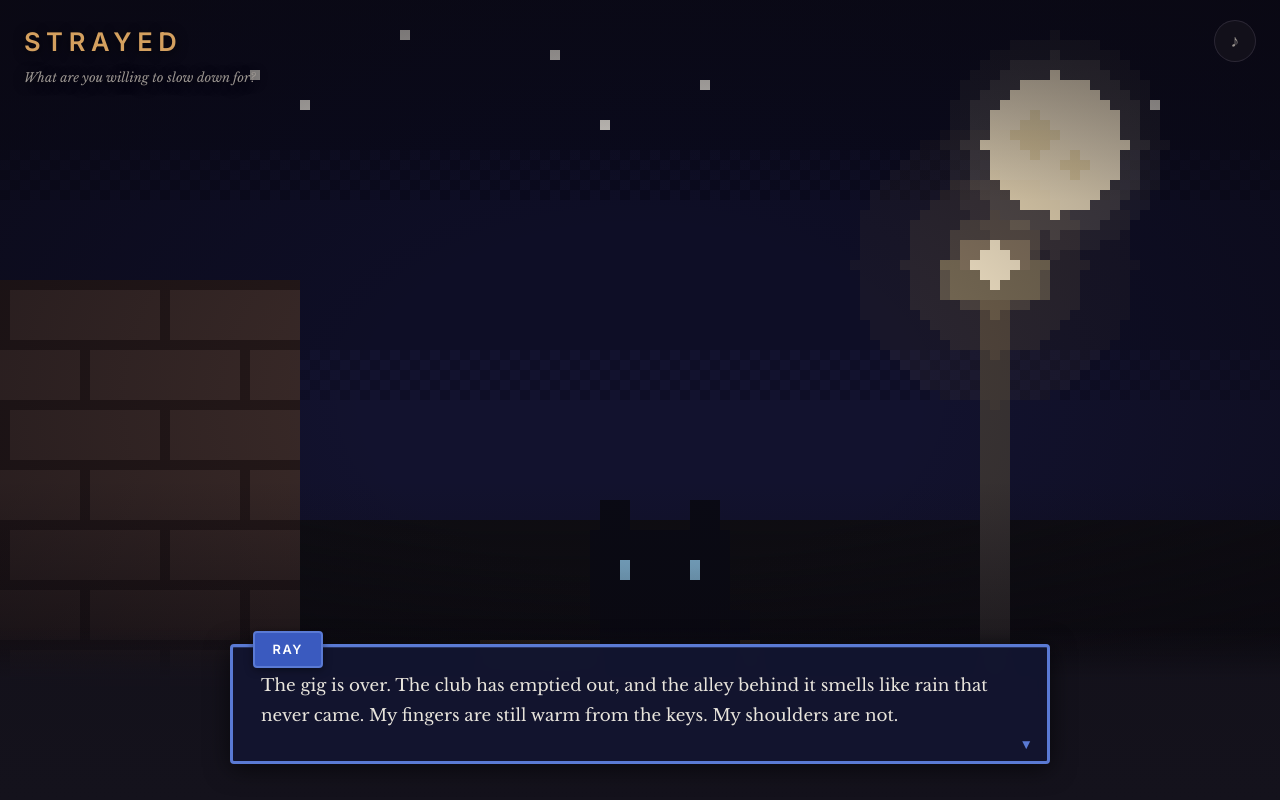
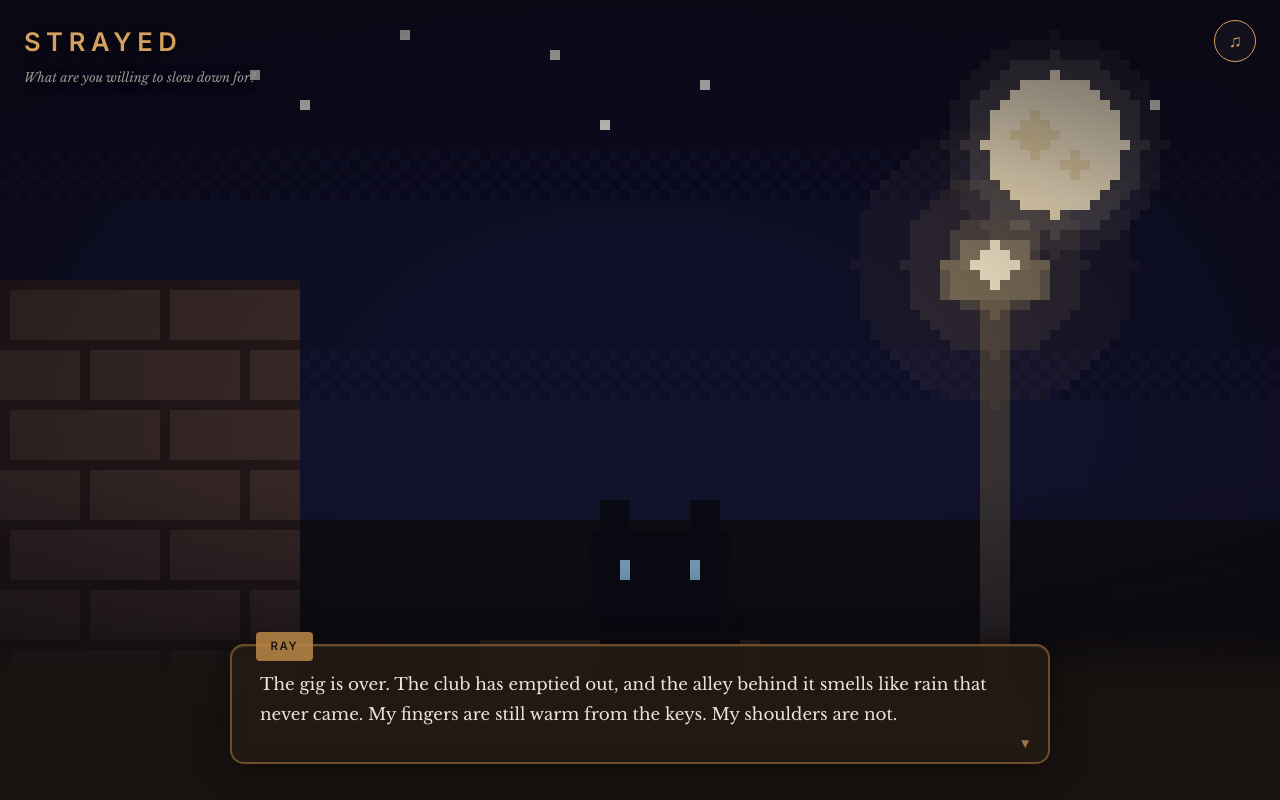
Before and after one commit to richardaiand/strayed, a website: page index.html in a window 1280 px wide. Drawn offline with nearby package versions, Linux system fonts and the light colour scheme.

Commit message:
Restyle dialogue box to warm cozy tones; music autoplays and stays on

```diff
--- a/game.js
+++ b/game.js
@@ -664,10 +664,39 @@ dom.toggleLog.addEventListener("click", () => {
 const bgMusic = document.getElementById("bg-music");
 const musicToggle = document.getElementById("music-toggle");
 let musicPlaying = false;
+let musicManuallyControlled = false;
+
+function startMusic() {
+  if (musicPlaying || !bgMusic) return;
+  bgMusic.play().then(() => {
+    musicPlaying = true;
+    if (musicToggle) {
+      musicToggle.textContent = "♫";
+      musicToggle.classList.add("playing");
+    }
+  }).catch(() => {
+    // Autoplay blocked — will retry on first user interaction
+  });
+}
 
 if (musicToggle && bgMusic) {
-  bgMusic.volume = 0.4;
-  musicToggle.addEventListener("click", () => {
+  bgMusic.volume = 0.35;
+  // Try autoplay immediately
+  startMusic();
+  // Browsers block autoplay until interaction — start on first click/keypress
+  const startOnce = () => {
+    if (!musicManuallyControlled) startMusic();
+    document.removeEventListener("click", startOnce);
+    document.removeEventListener("keydown", startOnce);
+  };
+  document.addEventListener("click", startOnce);
+  document.addEventListener("keydown", startOnce);
+
+  musicToggle.addEventListener("click", (e) => {
+    e.stopPropagation();
+    musicManuallyControlled = true;
+    document.removeEventListener("click", startOnce);
+    document.removeEventListener("keydown", startOnce);
     if (musicPlaying) {
       bgMusic.pause();
       musicToggle.textContent = "♪";
--- a/style.css
+++ b/style.css
@@ -194,7 +194,7 @@ body {
   color: var(--muted);
 }
 
-/* ---------- Dialogue box (bottom, Phoenix Wright style) ---------- */
+/* ---------- Dialogue box (bottom, cozy) ---------- */
 
 #chat-box {
   position: fixed;
@@ -203,55 +203,53 @@ body {
   right: 0;
   z-index: 3;
   padding: 1rem 1.5rem 1.5rem;
-  background: linear-gradient(to top, var(--panel-solid) 0%, rgba(20, 18, 28, 0.96) 70%, transparent 100%);
+  background: linear-gradient(to top, rgba(26, 20, 16, 0.97) 0%, rgba(26, 20, 16, 0.85) 70%, transparent 100%);
 }
 
 #dialogue-box {
   position: relative;
   max-width: 820px;
   margin: 0 auto;
-  background: rgba(18, 22, 48, 0.95);
-  border: 3px solid #5a7ad4;
-  border-radius: 4px;
+  background: rgba(34, 26, 20, 0.95);
+  border: 2px solid rgba(180, 130, 70, 0.5);
+  border-radius: 14px;
   padding: 1.5rem 1.75rem 1.75rem;
   min-height: 120px;
   backdrop-filter: blur(8px);
   -webkit-backdrop-filter: blur(8px);
-  box-shadow: 0 4px 24px rgba(0, 0, 0, 0.6), inset 0 1px 0 rgba(90, 122, 212, 0.3);
+  box-shadow: 0 4px 32px rgba(0, 0, 0, 0.5), inset 0 1px 0 rgba(212, 160, 95, 0.15);
   cursor: pointer;
 }
 
 .name-plate {
   position: absolute;
-  top: -16px;
-  left: 20px;
-  background: #3a5abf;
-  color: #fff;
+  top: -14px;
+  left: 24px;
+  background: rgba(180, 130, 70, 0.9);
+  color: #1a1410;
   font-family: var(--font-ui);
-  font-size: 0.8rem;
+  font-size: 0.72rem;
   font-weight: 700;
-  letter-spacing: 0.12em;
+  letter-spacing: 0.14em;
   text-transform: uppercase;
-  padding: 0.35rem 1.1rem;
+  padding: 0.3rem 0.9rem;
   border-radius: 4px;
-  border: 2px solid #5a7ad4;
-  box-shadow: 0 2px 8px rgba(0, 0, 0, 0.4);
   z-index: 2;
 }
 
 .name-plate.cat {
-  background: #8a5abf;
-  border-color: #a87ad4;
+  background: rgba(150, 110, 170, 0.85);
+  color: #1a1410;
 }
 
 .name-plate.narration {
-  background: #3a3a4a;
-  border-color: #5a5a6a;
+  background: rgba(90, 80, 70, 0.85);
+  color: #e8e4dc;
 }
 
 .name-plate.neighbor {
-  background: #bf8a3a;
-  border-color: #d4aa5a;
+  background: rgba(190, 150, 80, 0.85);
+  color: #1a1410;
 }
 
 #passage {
@@ -268,9 +266,9 @@ body {
 
 .advance-indicator {
   position: absolute;
-  bottom: 8px;
-  right: 14px;
-  color: #5a7ad4;
+  bottom: 10px;
+  right: 16px;
+  color: rgba(212, 160, 95, 0.7);
   font-size: 0.85rem;
   animation: bounce 0.6s ease infinite alternate;
 }
```
